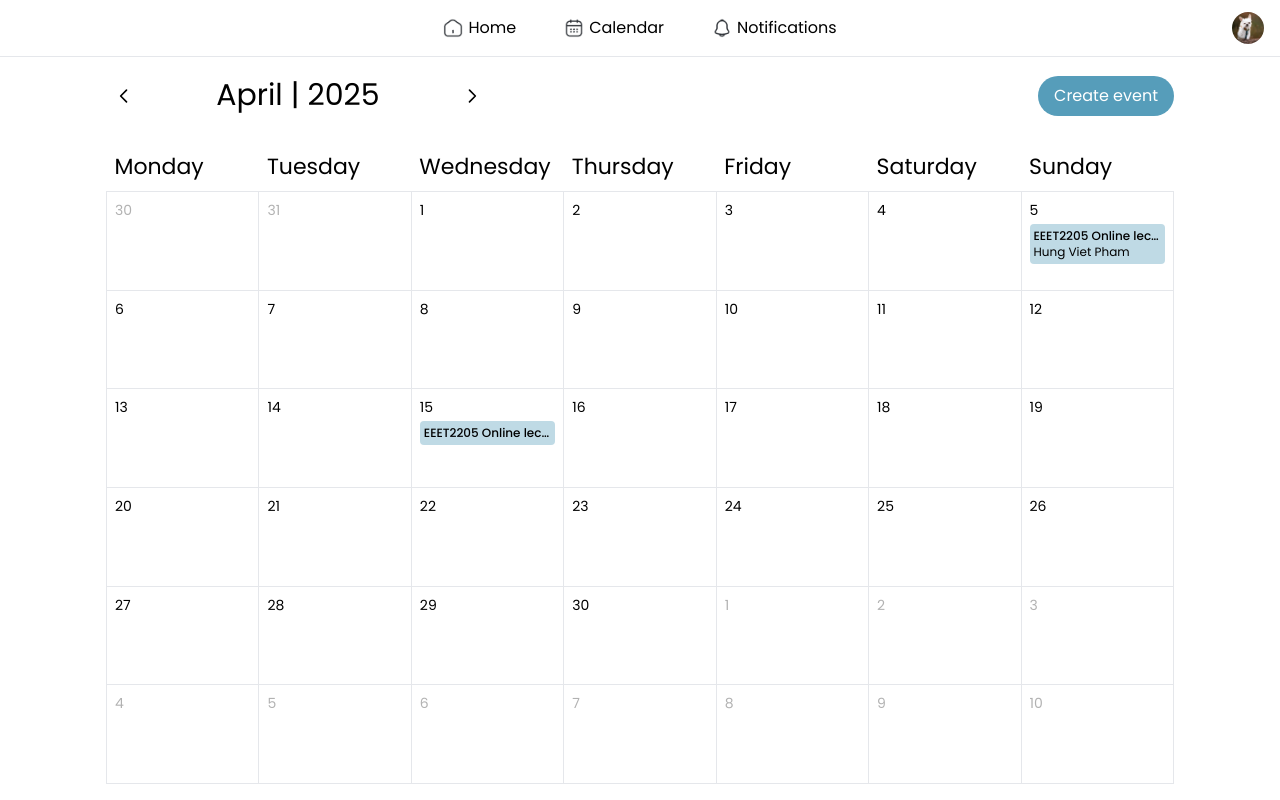
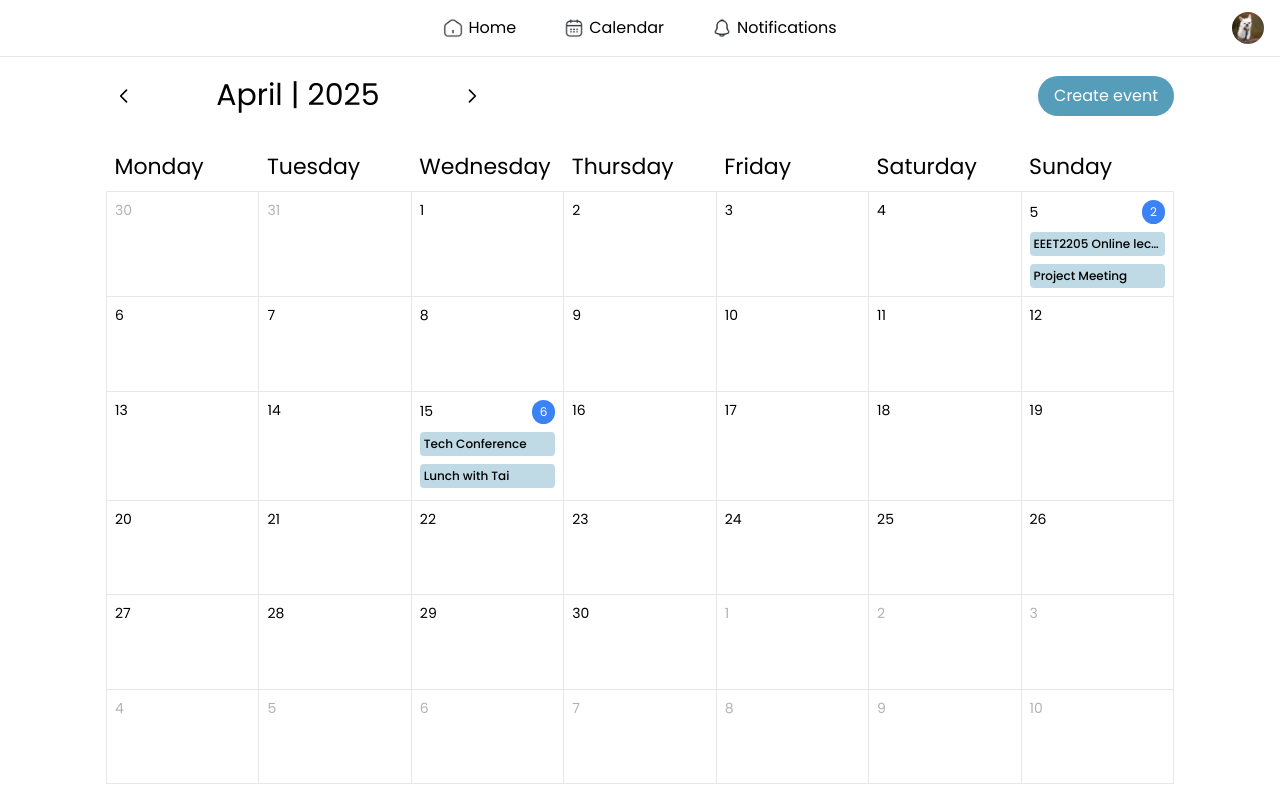
Before and after one commit to VoMinhKhoii/event-management-web-app, a React (Vite) app in the folder client/: page /calendar in a window 1280 px wide. Built offline with nearby package versions, Linux system fonts and the light colour scheme.

Commit message:
Enhance Calendar UI with additional events and improve date header display

```diff
--- a/client/src/pages/Calendar/Calendar.jsx
+++ b/client/src/pages/Calendar/Calendar.jsx
@@ -41,19 +41,69 @@ const Calendar = () => {
       {
         id: 1,
         title: "EEET2205 Online lecture",
-        time: "9:00 AM - 1:00 PM",
-        type: "Online",
-        organizer: "Hung Viet Pham",
-        color: "bg-blue-100 text-blue-800"
+        time: "8:30 AM - 10:00 AM",
+        location: "Microsoft Teams",
+        description: "Intro to Embedded System course.",
+        accepted: true
+      },
+      {
+        id: 2,
+        title: "Project Meeting",
+        time: "2:00 PM - 3:00 PM",
+        location: "Zoom",
+        description: "Weekly team sync-up.",
+        accepted: true
       }
     ],
     15: [
       {
-        id: 2,
-        title: "EEET2205 Online lecture",
+        id: 3,
+        title: "Tech Conference",
         time: "10:00 AM - 12:00 PM",
-        type: "Online",
-        color: "bg-green-100 text-green-800"
+        location: "Convention Center",
+        description: "Emerging technologies discussion.",
+        accepted: true
+      },
+      {
+        id: 4,
+        title: "Lunch with Tai",
+        time: "12:30 PM - 1:30 PM",
+        location: "Cafe",
+        description: "Catch up over lunch.",
+        accepted: true
+      },
+      {
+        id: 5,
+        title: "Project Deadline",
+        time: "All Day",
+        location: "RMIT University",
+        description: "Submit project report.",
+        accepted: true
+      },
+      // Adding more events to test scrolling
+      {
+        id: 6,
+        title: "Team Meeting",
+        time: "3:00 PM - 4:00 PM",
+        location: "Conference Room",
+        description: "Weekly update",
+        accepted: true
+      },
+      {
+        id: 7,
+        title: "Client Call",
+        time: "4:30 PM - 5:30 PM",
+        location: "Zoom",
+        description: "Project progress review",
+        accepted: true
+      },
+      {
+        id: 8,
+        title: "Evening Workshop",
+        time: "6:00 PM - 8:00 PM",
+        location: "Innovation Lab",
+        description: "Hands-on session",
+        accepted: true
       }
     ]
   };
@@ -123,7 +173,18 @@ const Calendar = () => {
                 }`}
                 onClick={dayData.isCurrentMonth ? () => setSelectedDate(dayData.day) : undefined}
               >
-                <div className="font-light text-sm mb-1">{dayData.day}</div>
+                {/* Date header */}
+                <div className="flex justify-between items-center mb-[4px] sticky">
+                  <span className="font-light text-[14px]">{dayData.day}</span>
+                  {dayData.events && dayData.events.length > 0 && (
+                    <span className="bg-blue-500 text-white text-xs px-2 py-[4px] rounded-full">
+                      {dayData.events.length}
+                    </span>
+                  )}
+                </div>
+
+
+                <div className = " max-h-[64px] overflow-y-auto space-y-2">
                 {dayData.events && dayData.events.map((event, index) => (
                   <div
                     key={index}
@@ -137,6 +198,7 @@ const Calendar = () => {
                     {event.organizer && <div className="text-xs truncate">{event.organizer}</div>}
                   </div>
                 ))}
+                </div>
               </td>
             ))}
           </tr>
--- a/client/src/pages/Notification/NotificationPage.jsx
+++ b/client/src/pages/Notification/NotificationPage.jsx
@@ -192,7 +192,7 @@ const NotificationPage = () => {
                 <div className="max-w-7xl mx-auto px-4 pt-20 pb-20">
                     <div className="grid grid-cols-1 md:grid-cols-3 gap-6">
                         {/* Left Column - Fixed position */}
-                        <div className="md:col-span-1">
+                        <div className="md:col-span-1 min-w-[300px]">
                             <div className="bg-gray-50 rounded-lg shadow fixed"
                                 style={{
                                     width: "30%",
```
